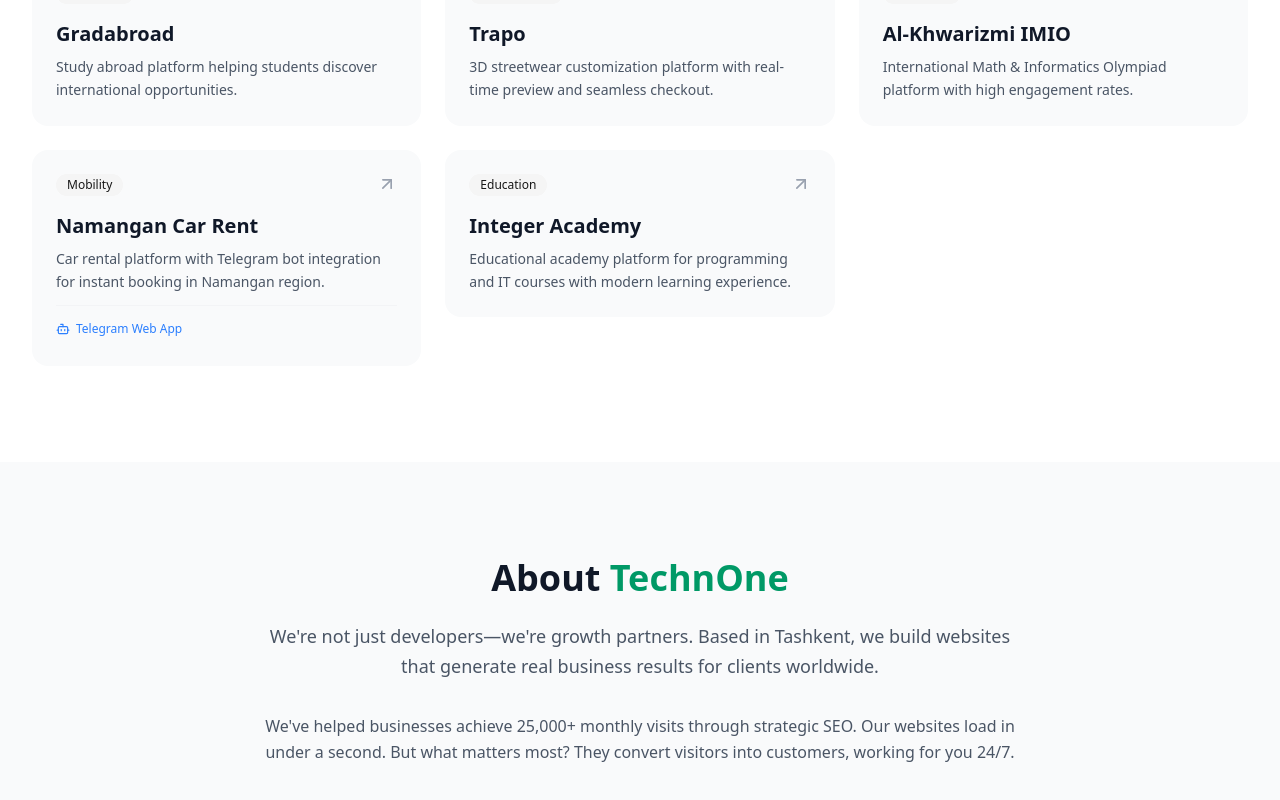
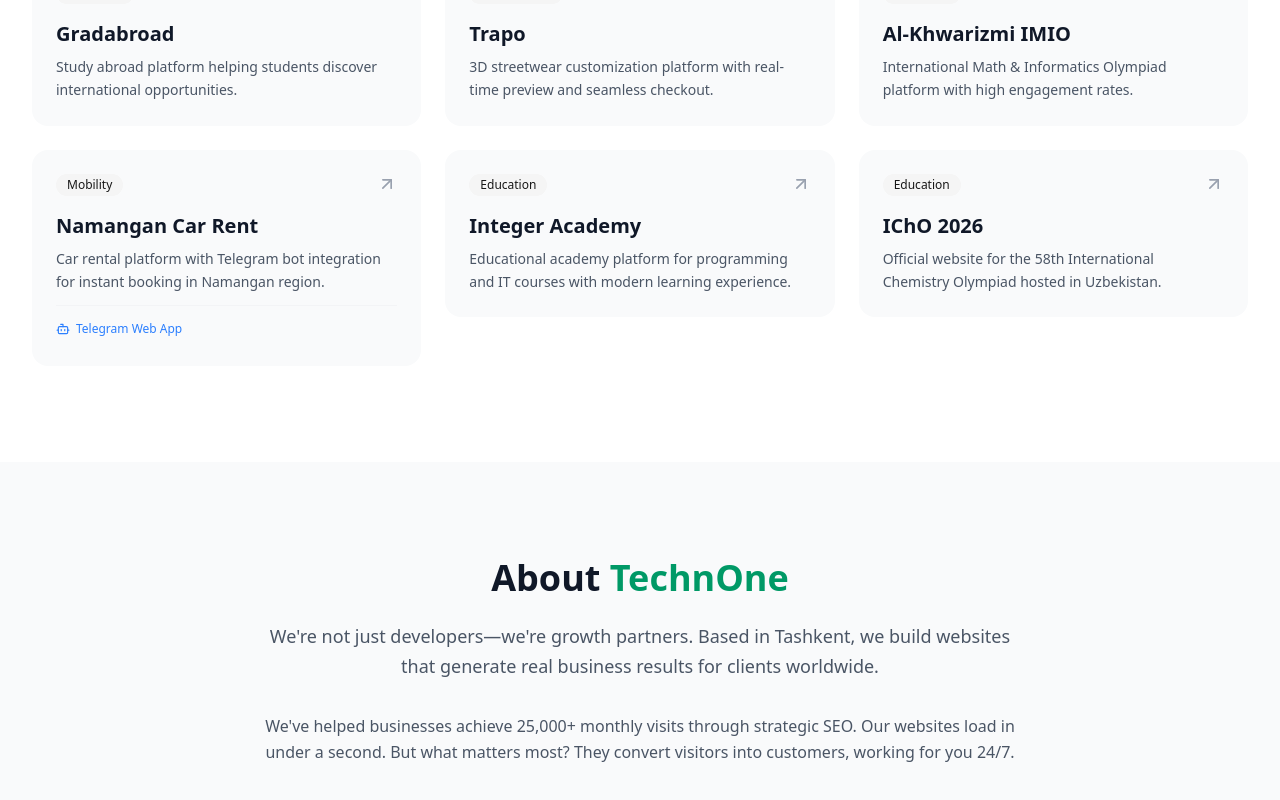
Before and after one commit to OkiljonDadakhanov/technone-landing, a Next.js app: page /en in a window 1280 px wide. Shown: the part 2140-2940 px from the top of the page. Built offline with nearby package versions, Linux system fonts and the light colour scheme; no server answers.

Commit message:
Add IChO 2026 portfolio project
Co-Authored-By: Claude Opus 4.5 <noreply@anthropic.com>

```diff
--- a/components/projects.tsx
+++ b/components/projects.tsx
@@ -61,6 +61,12 @@ export function Projects() {
       title: "Integer Academy",
       url: "https://www.integer-academy.uz/",
       description: t("items.integerAcademy"),
+      category: "Education",
+    },
+    {
+      title: "IChO 2026",
+      url: "https://icho2026.uz/",
+      description: t("items.icho2026"),
       category: "Education",
     },
   ];
--- a/messages/en.json
+++ b/messages/en.json
@@ -70,7 +70,8 @@
       "trapo": "3D streetwear customization platform with real-time preview and seamless checkout.",
       "khimio": "International Math & Informatics Olympiad platform with high engagement rates.",
       "namanganCarRent": "Car rental platform with Telegram bot integration for instant booking in Namangan region.",
-      "integerAcademy": "Educational academy platform for programming and IT courses with modern learning experience."
+      "integerAcademy": "Educational academy platform for programming and IT courses with modern learning experience.",
+      "icho2026": "Official website for the 58th International Chemistry Olympiad hosted in Uzbekistan."
     }
   },
   "About": {
--- a/messages/ru.json
+++ b/messages/ru.json
@@ -70,7 +70,8 @@
       "trapo": "3D-кастомизация одежды с превью в реальном времени и удобной оплатой.",
       "khimio": "Платформа Международной олимпиады с высоким уровнем вовлечённости.",
       "namanganCarRent": "Платформа аренды автомобилей с Telegram-ботом для мгновенного бронирования в Наманганском регионе.",
-      "integerAcademy": "Образовательная платформа академии программирования и IT-курсов с современным подходом к обучению."
+      "integerAcademy": "Образовательная платформа академии программирования и IT-курсов с современным подходом к обучению.",
+      "icho2026": "Официальный сайт 58-й Международной химической олимпиады, проводимой в Узбекистане."
     }
   },
   "About": {
--- a/messages/uz.json
+++ b/messages/uz.json
@@ -70,7 +70,8 @@
       "trapo": "Real vaqt ko'rinishi va qulay to'lov bilan 3D kiyim sozlash platformasi.",
       "khimio": "Yuqori faollik darajasi bilan Xalqaro Olimpiada platformasi.",
       "namanganCarRent": "Namangan hududida tezkor bron qilish uchun Telegram bot integratsiyasi bilan avtomobil ijarasi platformasi.",
-      "integerAcademy": "Dasturlash va IT kurslar uchun zamonaviy ta'lim tajribasi bilan akademiya platformasi."
+      "integerAcademy": "Dasturlash va IT kurslar uchun zamonaviy ta'lim tajribasi bilan akademiya platformasi.",
+      "icho2026": "O'zbekistonda o'tkaziladigan 58-Xalqaro Kimyo Olimpiadasining rasmiy veb-sayti."
     }
   },
   "About": {
```
